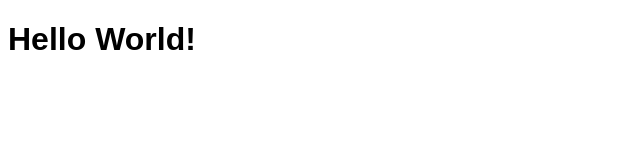
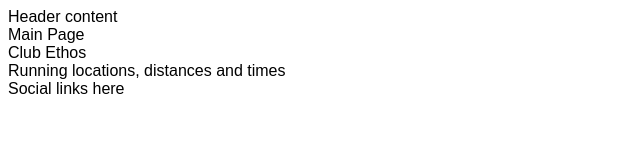
Before and after one commit to DMASCoreDeclan/love-running, a plain HTML site: page index.html in a window 1280 px wide. Shown: the whole page, without its empty margins (0-640 px from the left). Drawn offline with Linux system fonts and the light colour scheme.

Commit message:
Add core structure for home page

```diff
--- a/index.html
+++ b/index.html
@@ -12,7 +12,19 @@
 </head>
 
 <body>
-    <h1>Hello World!</h1>
+    <header>Header content</header>
+    <section>
+        Main Page
+    </section>
+    <section>
+        Club Ethos
+    </section>
+    <section>
+        Running locations, distances and times
+    </section>
+    <footer>
+        Social links here
+    </footer>
 </body>
 
 </html>
```
